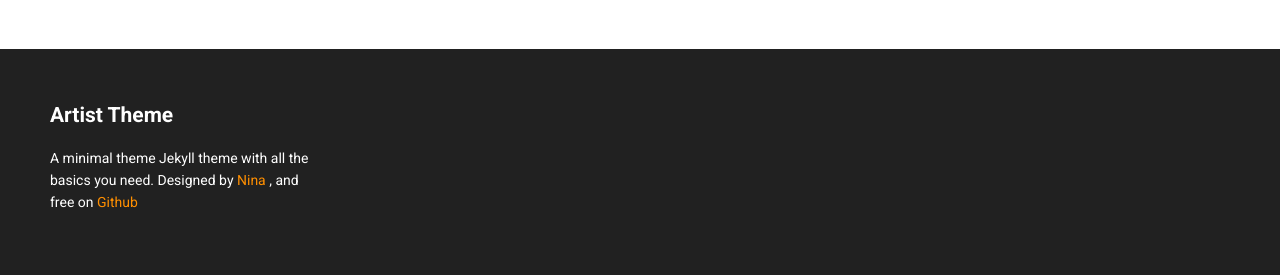
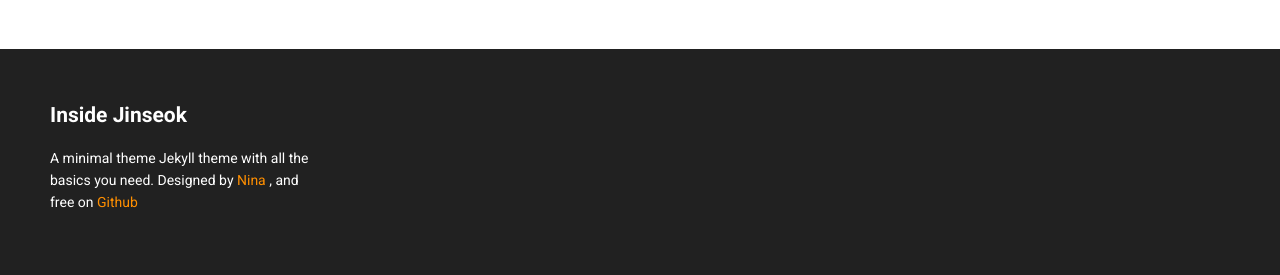
Before and after one commit to JJOK97/JJOK97.github.io, a Jekyll site: the page built from index.html, in a window 1280 px wide. Shown: the part 1611-1886 px from the top of the page. Built offline with Jekyll 4.4.1, drawn with Linux system fonts in a browser that asks for light colours; nearby versions of some CDN libraries; Markdown is read by kramdown in place of the engine named in the settings.

Commit message:
update _config.yml:title, email, url

```diff
--- a/_config.yml
+++ b/_config.yml
@@ -1,16 +1,16 @@
 # Default, Defaults
 markdown: redcarpet
 highlighter: pygments # or rouge or null
-exclude: ["node_modules", "gulpfile.js", "package.json"]
+exclude: ['node_modules', 'gulpfile.js', 'package.json']
 
 # Jekyll Defaults
-title: Artist Theme
-email: your-email@domain.com
+title: Inside Jinseok
+email: jsock414@gmail.com
 description: A small and simple site I made to test out Jekyll. Watch out! I'm going to make a material design theme next!
-baseurl: "http://localhost:3000" # the subpath of your site, e.g. /blog
+baseurl: '' # the subpath of your site, e.g. /blog
 
 # Where can people find your site?
-url: "http://localhost:3000"
+url: 'https://JIOK97.github.io'
 # When developing, set this ^ equal to whatever localhost you're using
 
 # Socail Media links
```
